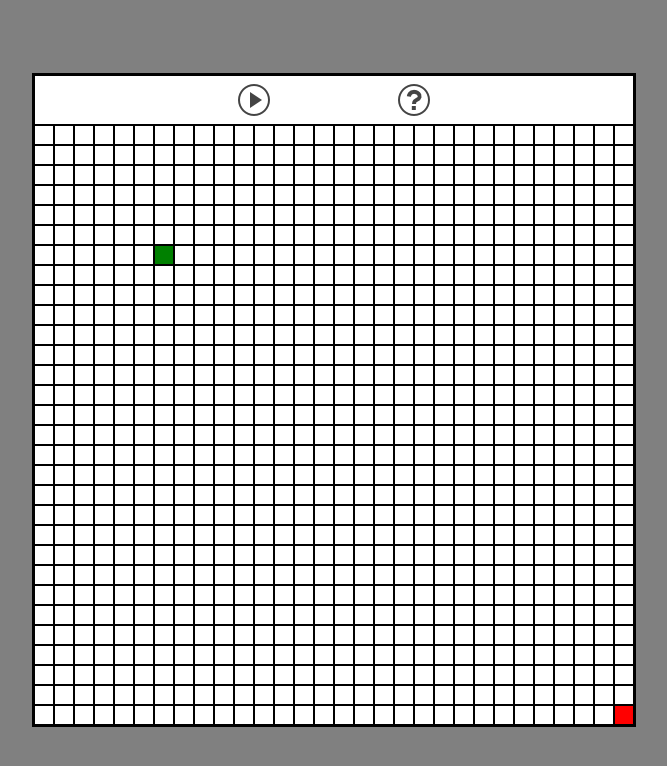
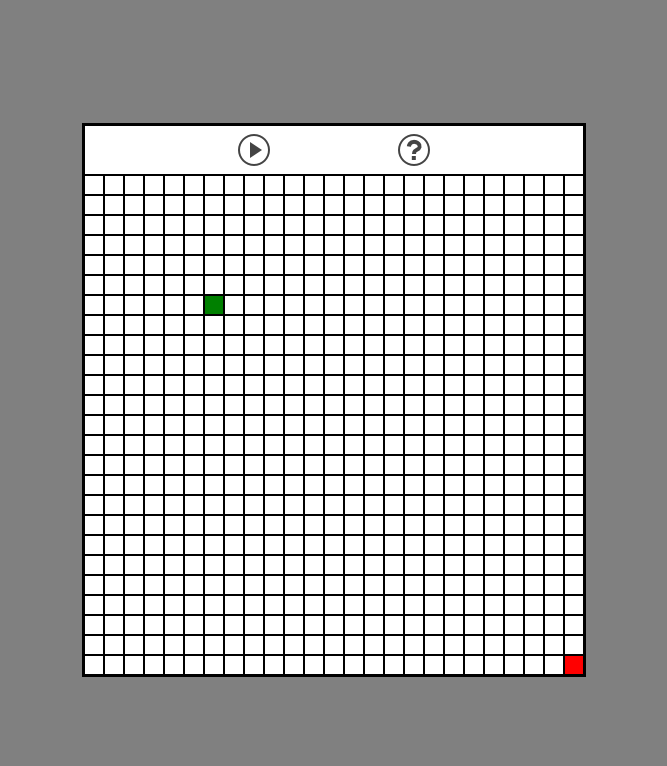
Before and after one commit to GustavoGaldino/PathFindingVisualizer, a React (Create React App) app in the folder path-finding-app/: page / in a window 1280 px wide. Shown: the top 766 px of the page, without its empty margins (306-973 px from the left). Built offline with nearby package versions, Linux system fonts and the light colour scheme.

Commit message:
Speeded up the bfs by only updating state whenever hits a new layer of processing

```diff
--- a/path-finding-app/src/components/Landing/index.js
+++ b/path-finding-app/src/components/Landing/index.js
@@ -11,8 +11,8 @@ export default function Landing(){
         <div id="landing">
             <GridContainer
                 pathFindingAlgorithm={bfs}
-                rows={30}
-                cols={30}
+                rows={25}
+                cols={25}
                 cellSize={"20px"}
             />
         </div>
--- a/path-finding-app/src/components/Landing/pathFindingAlgorithms/bfs.js
+++ b/path-finding-app/src/components/Landing/pathFindingAlgorithms/bfs.js
@@ -10,20 +10,21 @@ async function bfs(startingNode, goalNode){
     reached.add(startingNode);
     while(!(frontier.length == 0)){
         let [currentNode, currentLayer] = frontier.pop();
+        let currentGridState = currentNode.grid;
         if(currentNode === goalNode){
             return
         }
         if(currentLayer === processingLayer){
             processingLayer = processingLayer + 1;
-            console.log(processingLayer);
-            await sleep(60);
+            currentNode.markAsVisited();
+            await sleep(50);
         }
         let currentNodeNeighbours = currentNode.getNeighbours();
         for(let nextNode of currentNodeNeighbours){
             if(!reached.has(nextNode)){
-                frontier.unshift([nextNode, currentLayer + 1]);
+                frontier.unshift([nextNode, currentLayer + 1, currentNode]);
                 reached.add(nextNode);
-                nextNode.markAsVisited();
+                currentGridState.gridTable[nextNode.x][nextNode.y].visited = true;
             }
         }
     }
```
